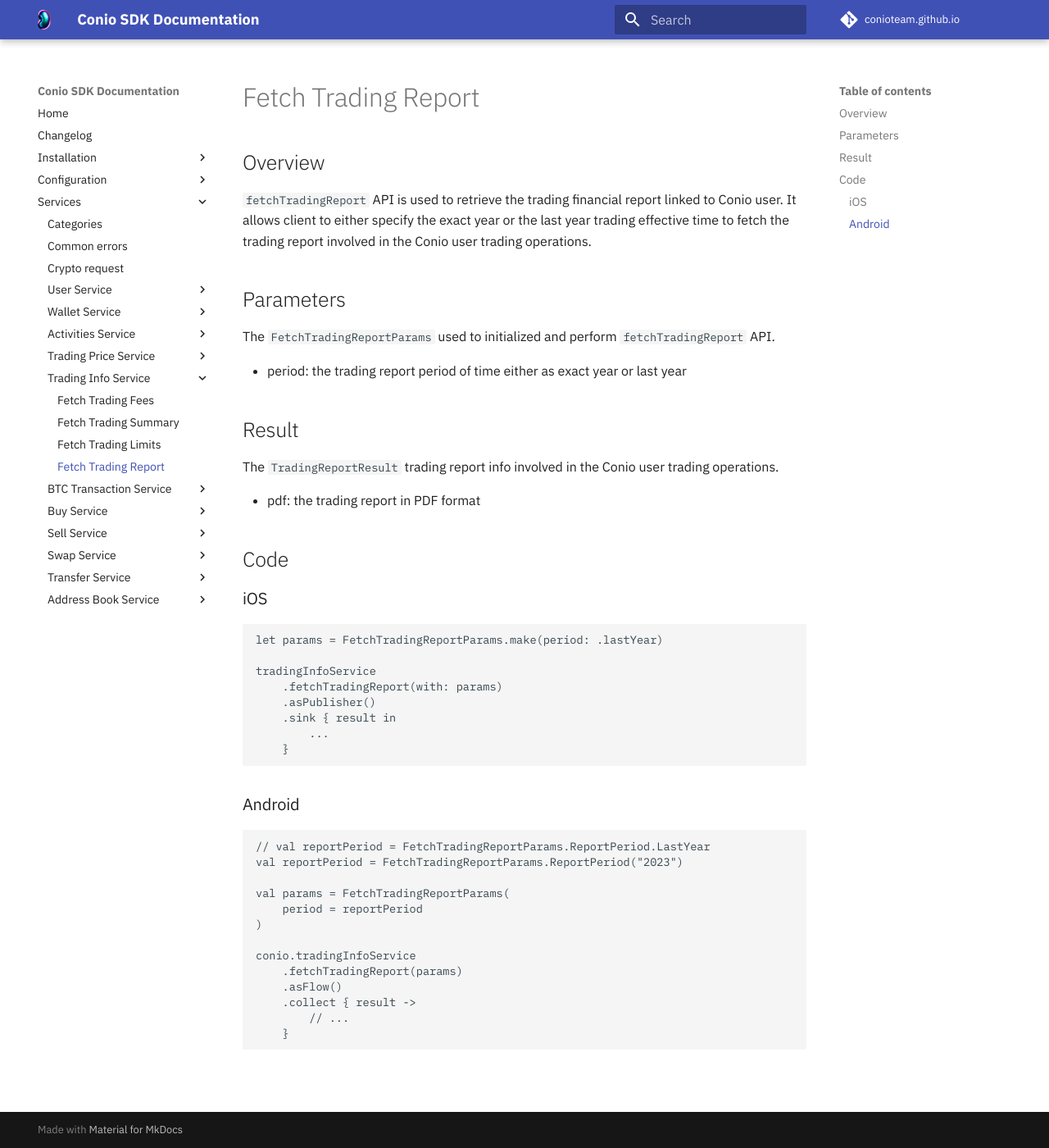
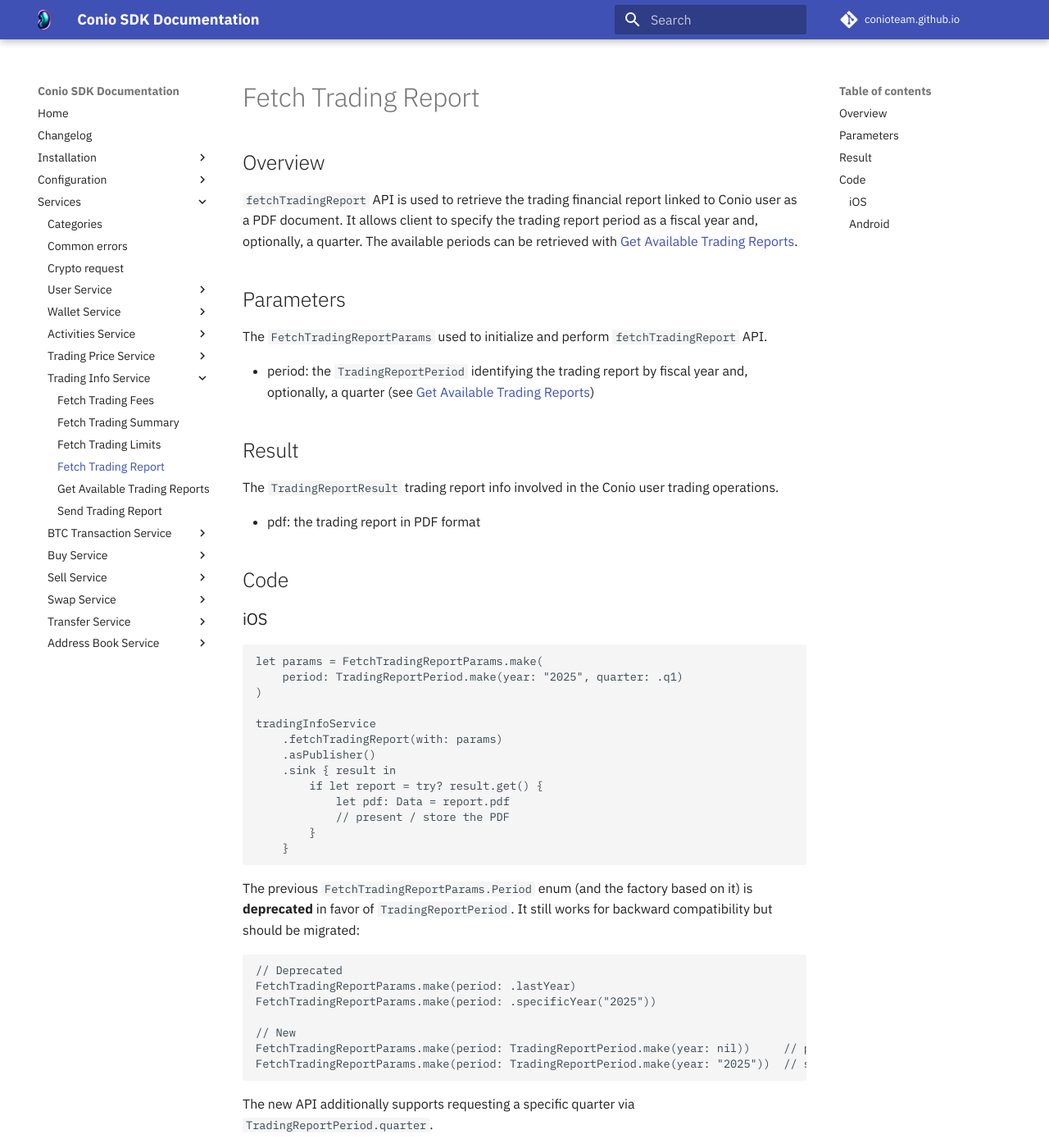
Before and after one commit to Conio/conio.github.io, an MkDocs documentation site: the page built from docs/Features/TradingInfoService/FetchTradingReport.md, in a window 1280 px wide and 1400 px high. Shown: the whole window at 82% size. Built offline with MkDocs 1.6.1 and Material for MkDocs 9.7.7, drawn with Linux system fonts in a browser that asks for light colours; comment, search, counter and statistics services are not loaded; some of the changed text lies outside the part shown.

Commit message:
doc(B2C-340): add fiscal reports documentation
- Get Available Trading Reports (with the TradingReportPeriod model)
- Send Trading Report
- Fetch Activities Report
- Send Activities Report
- Fetch Trading Report reshaped on TradingReportPeriod (fiscal year and
  optional quarter) with migration note from the deprecated Period enum

Co-Authored-By: Claude Fable 5 <noreply@anthropic.com>

doc(B2C-340): add Android code examples in fiscal reports docs

Kotlin examples mirrored from the iOS APIs following the existing docs
conventions; Fetch Trading Report Android example migrated to
TradingReportPeriod. To be validated against the Android SDK
implementation.

Co-Authored-By: Claude Fable 5 <noreply@anthropic.com>

````diff
--- a/docs/Features/TradingInfoService/FetchTradingReport.md
+++ b/docs/Features/TradingInfoService/FetchTradingReport.md
@@ -2,13 +2,13 @@
 
 ## Overview
 
-`fetchTradingReport` API is used to retrieve the trading financial report linked to Conio user. It allows client to either specify the exact year or the last year trading effective time to fetch the trading report involved in the Conio user trading operations.
+`fetchTradingReport` API is used to retrieve the trading financial report linked to Conio user as a PDF document. It allows client to specify the trading report period as a fiscal year and, optionally, a quarter. The available periods can be retrieved with [Get Available Trading Reports](./GetAvailableTradingReports.md).
 
 ## Parameters
 
-The `FetchTradingReportParams` used to initialized and perform `fetchTradingReport` API.
+The `FetchTradingReportParams` used to initialize and perform `fetchTradingReport` API.
 
-- period: the trading report period of time either as exact year or last year
+- period: the `TradingReportPeriod` identifying the trading report by fiscal year and, optionally, a quarter (see [Get Available Trading Reports](./GetAvailableTradingReports.md))
 
 ## Result
 
@@ -20,29 +20,56 @@ The `TradingReportResult` trading report info involved in the Conio user trading
 
 ### iOS
 ```swift
-let params = FetchTradingReportParams.make(period: .lastYear)
+let params = FetchTradingReportParams.make(
+    period: TradingReportPeriod.make(year: "2025", quarter: .q1)
+)
 
 tradingInfoService
-	.fetchTradingReport(with: params)
-	.asPublisher()
-	.sink { result in
-		...
-	}
+    .fetchTradingReport(with: params)
+    .asPublisher()
+    .sink { result in
+        if let report = try? result.get() {
+            let pdf: Data = report.pdf
+            // present / store the PDF
+        }
+    }
 ```
+
+The previous `FetchTradingReportParams.Period` enum (and the factory based on it) is **deprecated** in favor of `TradingReportPeriod`. It still works for backward compatibility but should be migrated:
+
+```swift
+// Deprecated
+FetchTradingReportParams.make(period: .lastYear)
+FetchTradingReportParams.make(period: .specificYear("2025"))
+
+// New
+FetchTradingReportParams.make(period: TradingReportPeriod.make(year: nil))     // previous fiscal year
+FetchTradingReportParams.make(period: TradingReportPeriod.make(year: "2025"))  // specific year
+```
+
+The new API additionally supports requesting a specific quarter via `TradingReportPeriod.quarter`.
 
 ### Android
 ```kotlin
-// val reportPeriod = FetchTradingReportParams.ReportPeriod.LastYear
-val reportPeriod = FetchTradingReportParams.ReportPeriod("2023")
-
 val params = FetchTradingReportParams(
-	period = reportPeriod
+    period = TradingReportPeriod(year = "2025", quarter = TradingReportPeriod.Quarter.Q1)
 )
 
 conio.tradingInfoService
-	.fetchTradingReport(params)
-	.asFlow()
-	.collect { result ->
-		// ...
-	}
+    .fetchTradingReport(params)
+    .asFlow()
+    .collect { result ->
+        // use result.pdf to present / store the PDF
+    }
 ```
+
+The previous `FetchTradingReportParams.ReportPeriod` is **deprecated** in favor of `TradingReportPeriod`. It still works for backward compatibility but should be migrated:
+
+```kotlin
+// Deprecated
+FetchTradingReportParams(period = FetchTradingReportParams.ReportPeriod.LastYear)
+FetchTradingReportParams(period = FetchTradingReportParams.ReportPeriod("2025"))
+
+// New
+FetchTradingReportParams(period = TradingReportPeriod(year = "2025"))  // specific year
+```
--- a/mkdocs.yml
+++ b/mkdocs.yml
@@ -33,6 +33,8 @@ nav:
     - Activities Service:
       - Features/ActivitiesService/FetchActivities.md
       - Features/ActivitiesService/FetchActivity.md
+      - Features/ActivitiesService/FetchActivitiesReport.md
+      - Features/ActivitiesService/SendActivitiesReport.md
     - Trading Price Service:
       - Features/TradingPriceService/FetchPrice.md
       - Features/TradingPriceService/FetchHistoricalPrice.md
@@ -43,6 +45,8 @@ nav:
       - Features/TradingInfoService/FetchTradingSummary.md
       - Features/TradingInfoService/FetchTradingLimits.md
       - Features/TradingInfoService/FetchTradingReport.md
+      - Features/TradingInfoService/GetAvailableTradingReports.md
+      - Features/TradingInfoService/SendTradingReport.md
     - BTC Transaction Service:
       - Features/BtcTransactionManagementService/FetchAddress.md
       - Features/BtcTransactionManagementService/CreateSend.md
````
Also changed, not shown: docs/Features/ActivitiesService/FetchActivitiesReport.md (added, +48 -0 lines), docs/Features/ActivitiesService/SendActivitiesReport.md (added, +50 -0 lines), docs/Features/TradingInfoService/GetAvailableTradingReports.md (added, +44 -0 lines), docs/Features/TradingInfoService/SendTradingReport.md (added, +52 -0 lines), docs/Features/index.md (+4 -0 lines).
